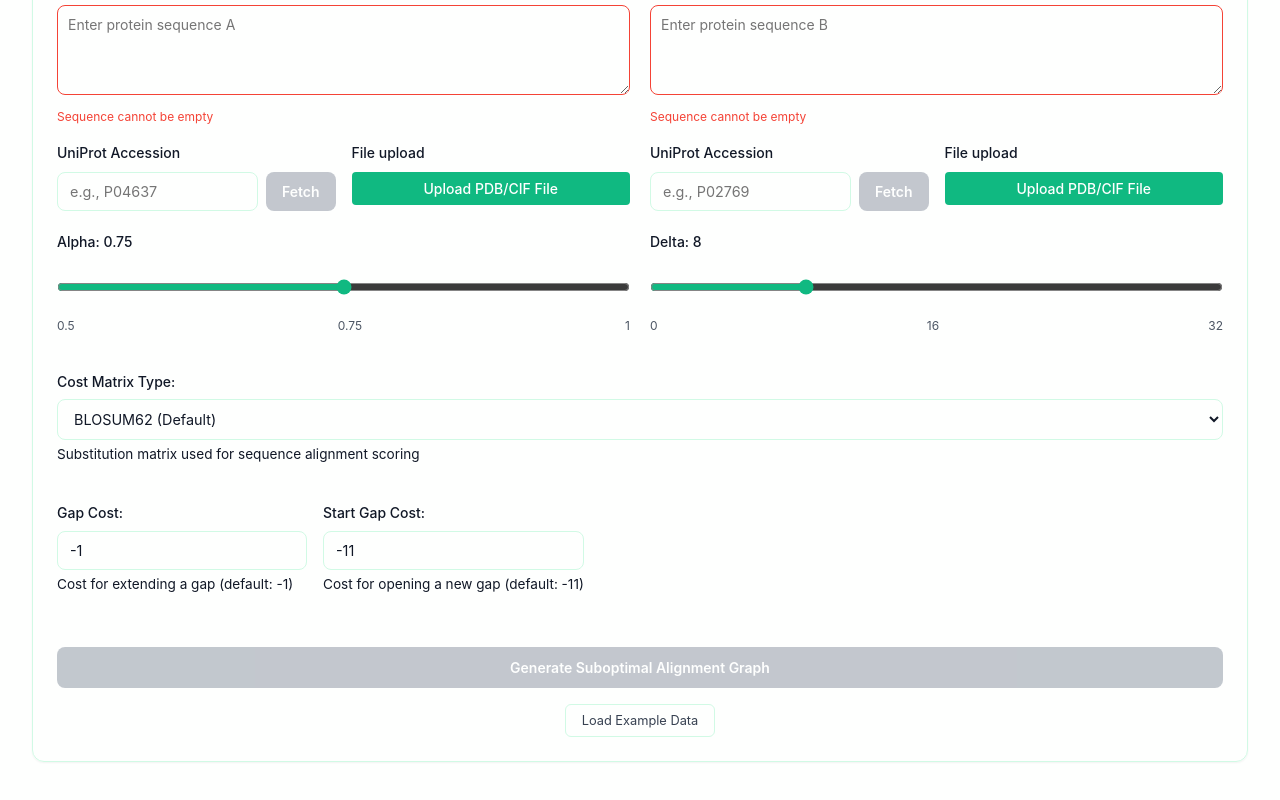
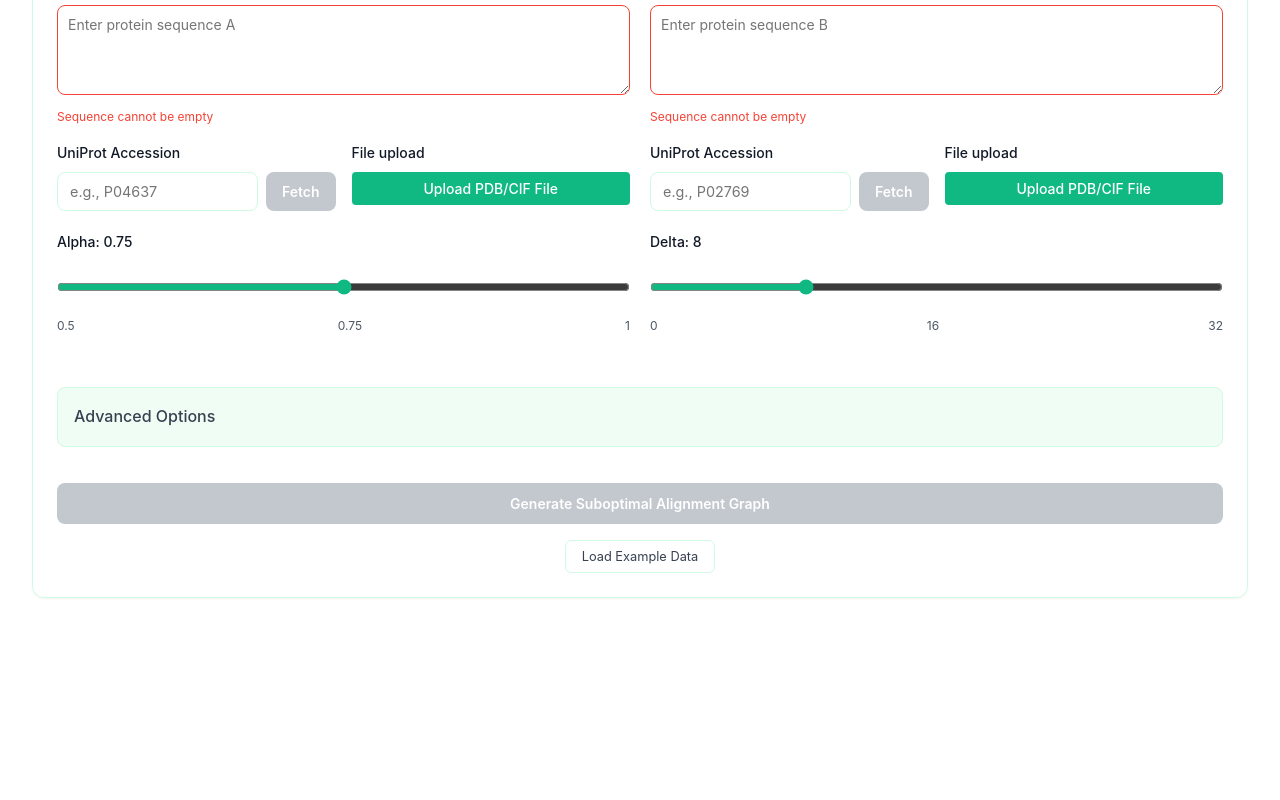
Before and after one commit to algbio/emerald-ui, a React (Vite) app: page / in a window 1280 px wide. Shown: the part 1964-2764 px from the top of the page. After the commit the page ends 2626 px from the top, so only its background shows below. Built offline with nearby package versions, Linux system fonts and the light colour scheme.

Commit message:
fixed css errors

```diff
--- a/src/components/sequence/EmeraldInput.css
+++ b/src/components/sequence/EmeraldInput.css
@@ -90,6 +90,51 @@
     gap: 16px;
     width: 100%;
   }
+}
+
+/* Advanced options section */
+.advanced-options-details {
+  width: 100%;
+  margin-top: 1rem;
+  margin-bottom: 1rem;
+  border: 1px solid var(--border-color);
+  border-radius: var(--border-radius-md);
+  padding: 0;
+  background-color: var(--bg-secondary);
+  transition: all var(--transition-normal);
+}
+
+.advanced-options-summary {
+  cursor: pointer;
+  font-weight: 500;
+  color: var(--text-secondary);
+  padding: 1rem;
+  outline: none;
+  transition: all var(--transition-normal);
+  list-style: none;
+}
+
+/* Remove the default details marker */
+.advanced-options-summary::-webkit-details-marker {
+  display: none;
+}
+
+.advanced-options-summary::marker {
+  display: none;
+}
+
+.advanced-options-summary:hover {
+  color: var(--color-primary);
+}
+
+.advanced-options-details[open] .advanced-options-summary {
+  margin-bottom: 0.5rem;
+  border-bottom: 1px solid var(--border-color);
+  color: var(--color-primary);
+}
+
+.advanced-options-details[open] > :not(summary) {
+  padding: 0 1rem 1rem 1rem;
 }
 
 /* Tablet-specific styling */
--- a/src/components/sequence/EmeraldInput.tsx
+++ b/src/components/sequence/EmeraldInput.tsx
@@ -2,6 +2,7 @@ import React, { useState, useEffect } from 'react';
 import { useSequence } from '../../context/SequenceContext';
 import { useFeedbackNotifications } from '../../hooks/useFeedbackNotifications';
 import StructureFileUploader from '../structure/StructureFileUploader';
+import type { CostMatrixTypeValue } from '../../utils/api/EmeraldService';
 // import type { StructureData } from '../../utils/structure/pdbParser';
 import './EmeraldInput.css';
 
@@ -346,18 +347,25 @@ const EmeraldInput: React.FC<EmeraldInputProps> = ({ onSubmit }) => {
           </div>
         </div>
 
+        {/* Advanced Options Section */}
+        <div className="emerald-full-width">
+          <details className="advanced-options-details">
+            <summary className="advanced-options-summary">Advanced Options</summary>
+
             {/* Cost Matrix Selector */}
-        <div className="emerald-full-width">
             <div className="param-container">
               <label htmlFor="matrix-select">Cost Matrix Type:</label>
               <select
                 id="matrix-select"
                 className="emerald-select"
                 value={params.costMatrixType ?? 0}
-              onChange={(e) => dispatch({
+                onChange={(e) => {
+                  const value = parseInt(e.target.value, 10);
+                  dispatch({
                     type: 'UPDATE_PARAMS',
-                payload: { costMatrixType: parseInt(e.target.value, 10) }
-              })}
+                    payload: { ...params, costMatrixType: value as CostMatrixTypeValue }
+                  });
+                }}
               >
                 <option value={0}>BLOSUM62 (Default)</option>
                 <option value={1}>PAM250</option>
@@ -365,7 +373,6 @@ const EmeraldInput: React.FC<EmeraldInputProps> = ({ onSubmit }) => {
               </select>
               <div className="param-description">
                 Substitution matrix used for sequence alignment scoring
-            </div>
               </div>
             </div>
 
@@ -421,6 +428,8 @@ const EmeraldInput: React.FC<EmeraldInputProps> = ({ onSubmit }) => {
                 </div>
               </div>
             </div>
+          </details>
+        </div>
 
         {/* Submit Button */}
         <div className="emerald-full-width">
```
Lines whose indentation alone changed are shown as unchanged.
